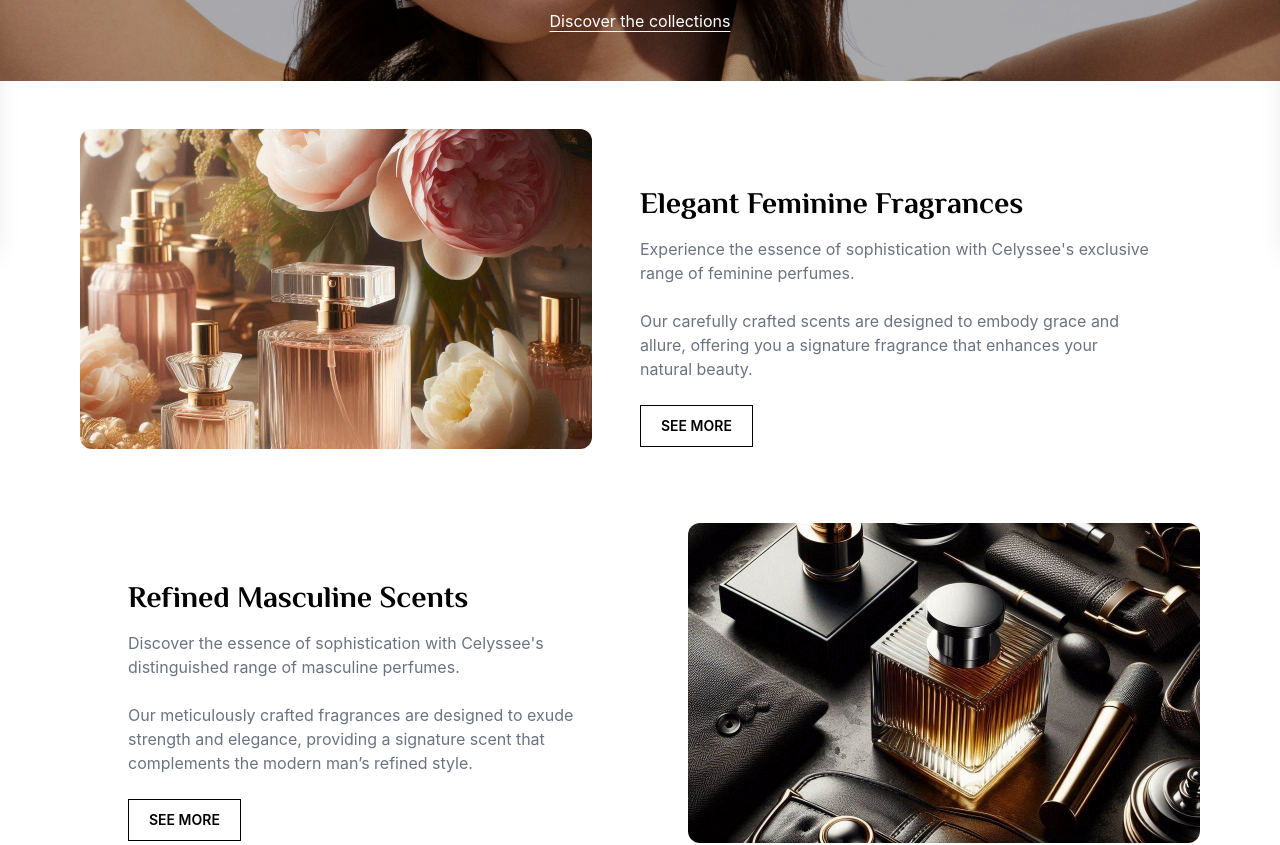
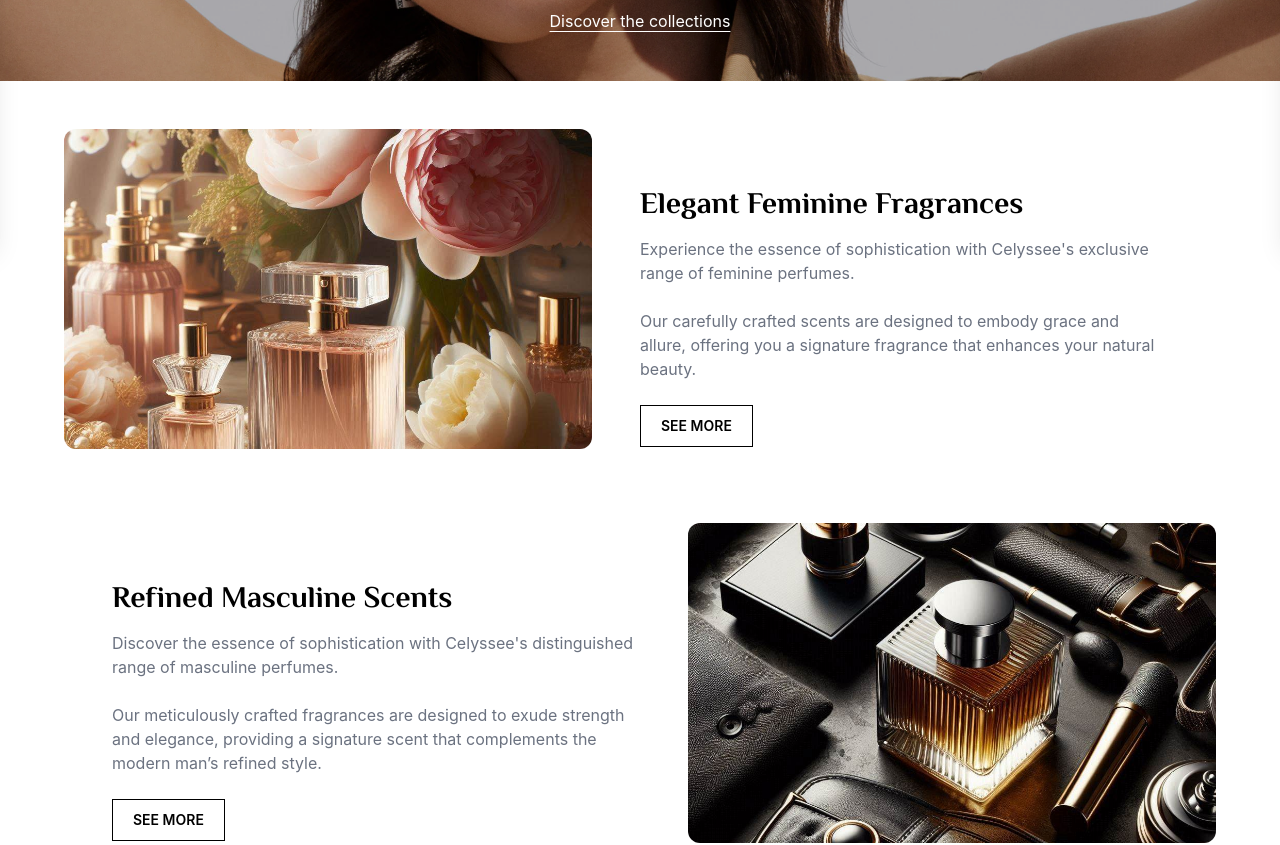
Before and after one commit to steventjoa89/celyssee, a React (Create React App) app: page / in a window 1280 px wide. Shown: the part 560-1405 px from the top of the page. Built offline with nearby package versions, Linux system fonts and the light colour scheme; the HTML template or start-up script is replaced by a standard one.

Commit message:
Fixing subbanner margin on homepage.

```diff
--- a/src/components/Banner/SubBanner.js
+++ b/src/components/Banner/SubBanner.js
@@ -69,7 +69,7 @@ function SubBanner({
   const isImageLeft = imagePosition === "left";
 
   return (
-    <div className="my-3 mx-16 md:mx-20">
+    <div className="my-3 mx-8 sm:mx-10 md:mx-12 lg:mx-14 xl:mx-16">
       <div
         className={`flex flex-col md:flex-row ${
           isImageLeft ? "" : "md:flex-row-reverse"
--- a/src/components/EmailSubscription/EmailSubscription.js
+++ b/src/components/EmailSubscription/EmailSubscription.js
@@ -18,7 +18,7 @@ function EmailSubscription() {
   };
 
   return (
-    <div className="my-8 mx-16">
+    <div className="my-8 mx-8 sm:mx-10 md:mx-12 lg:mx-14 xl:mx-16">
       <div className="flex flex-col md:flex-row">
         {/* Left Panel - Subscription */}
         <div className="flex-1 bg-[#fcf7ed] flex flex-col justify-center items-center p-6 xs:p-8 md:p-10 lg:p-12 xl:p-14">
```
